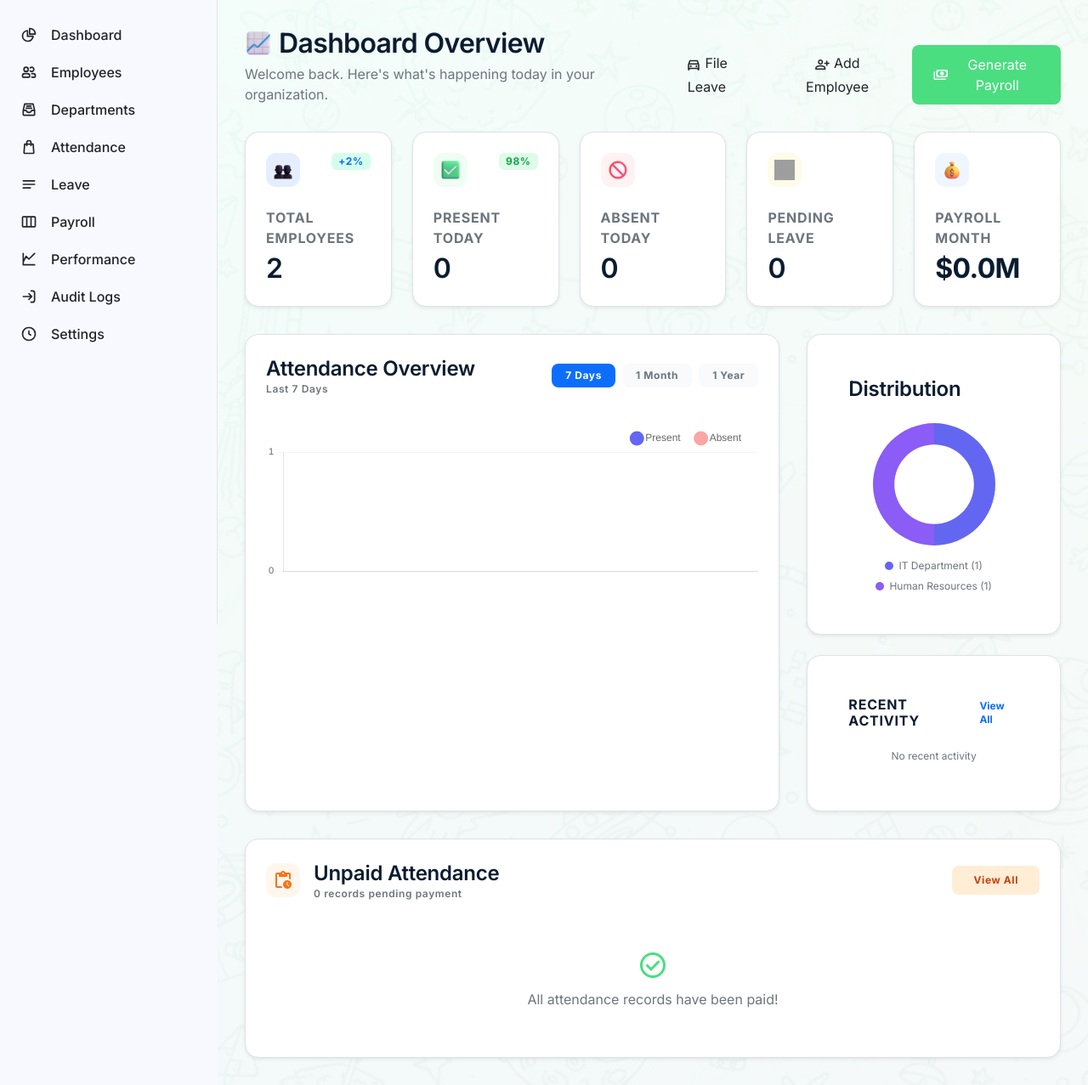
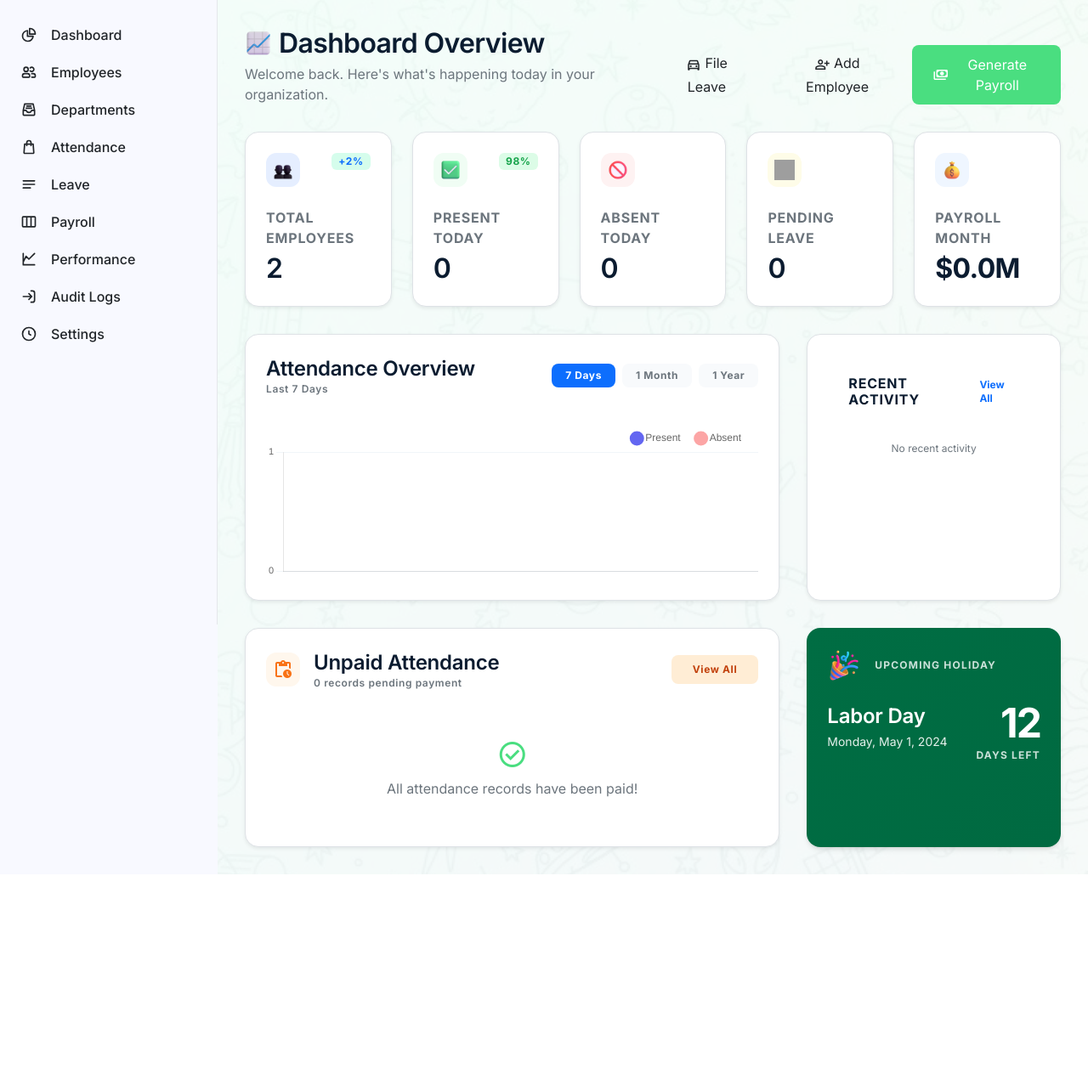
Before and after one commit to JSON26F-DV/HRMS-Core, a PHP site: page /hrms/admin/dashboard in a window 1280 px wide. Shown: the part 65-1342 px from the top of the page at 85% size. After the commit the page ends 1094 px from the top, so only its background shows below. Run offline with PHP 8.4, Linux system fonts and the light colour scheme; a user stored in the database is signed in; data comes from the database, SQL or seed files in the repository; data that the repository does not hold is empty; some libraries are stand-ins or nearby versions; grey boxes are pictures that could not be loaded.

Commit message:
fix: update dashboard layout - Attendance/Recent Activity row, Unpaid/Upcoming Event row

```diff
--- a/pages/admin/dashboard.php
+++ b/pages/admin/dashboard.php
@@ -205,7 +205,7 @@ $unpaidAttendance = $pdo->query("
         </div>
     </div>
 
-    <!-- Attendance Overview Row -->
+    <!-- Attendance Overview & Recent Activity Row -->
     <div class="grid grid-cols-1 lg:grid-cols-3 gap-8">
         <div class="lg:col-span-2 bg-surface-container-lowest p-6 rounded-2xl shadow-sm border border-border-subtle">
             <div class="flex items-center justify-between mb-4">
@@ -223,21 +223,6 @@ $unpaidAttendance = $pdo->query("
                 <canvas id="attendanceChart"></canvas>
             </div>
         </div>
-        <div class="space-y-6">
-            <div class="bg-surface-container-lowest p-5 rounded-2xl shadow-sm border border-border-subtle">
-                <h4 class="font-headline-md text-headline-md mb-4">Distribution</h4>
-                <div class="w-36 h-36 mx-auto">
-                    <canvas id="departmentPieChart"></canvas>
-                </div>
-                <div class="mt-3 flex flex-wrap justify-center gap-2">
-                    <?php foreach ($departmentData as $index => $dept): ?>
-                        <div class="flex items-center gap-1.5">
-                            <span class="w-2.5 h-2.5 rounded-full flex-shrink-0" style="background-color: <?= $deptColors[$index % count($deptColors)] ?>;"></span>
-                            <span class="text-xs text-secondary"><?= h($dept['name']) ?> (<?= $dept['employee_count'] ?>)</span>
-                        </div>
-                    <?php endforeach; ?>
-                </div>
-            </div>
         <div class="bg-surface-container-lowest p-5 rounded-2xl shadow-sm border border-border-subtle">
             <div class="flex items-center justify-between mb-3">
                 <h4 class="font-label-md text-label-md uppercase tracking-wider font-bold">Recent Activity</h4>
@@ -251,18 +236,19 @@ $unpaidAttendance = $pdo->query("
                 <div class="flex-1 min-w-0">
                     <p class="text-xs text-on-surface truncate"><strong><?= h($latestAudit['user_email'] ?? 'System') ?></strong> <?= h($latestAudit['action']) ?></p>
                     <p class="text-xs text-secondary truncate"><?= h($latestAudit['details'] ?? '') ?></p>
+                    <p class="text-xs text-secondary/60 mt-1"><?= date('M d, h:i A', strtotime($latestAudit['created_at'])) ?></p>
                 </div>
             </div>
             <?php else: ?>
-                <div class="text-center text-secondary py-2 text-xs">No recent activity</div>
+            <div class="text-center text-secondary py-4 text-xs">No recent activity</div>
             <?php endif; ?>
         </div>
     </div>
-    </div>
 
-    <!-- View Unpaid Attendance -->
-    <div class="bg-surface-container-lowest p-6 rounded-2xl shadow-sm border border-border-subtle">
-        <div class="flex items-center justify-between mb-6">
+    <!-- Unpaid Attendance & Upcoming Event Row -->
+    <div class="grid grid-cols-1 lg:grid-cols-3 gap-8">
+        <div class="lg:col-span-2 bg-surface-container-lowest p-6 rounded-2xl shadow-sm border border-border-subtle">
+            <div class="flex items-center justify-between mb-4">
                 <div class="flex items-center gap-3">
                     <div class="w-10 h-10 rounded-xl bg-orange-50 flex items-center justify-center">
                         <span class="material-symbols-outlined text-orange-500">pending_actions</span>
@@ -324,6 +310,25 @@ $unpaidAttendance = $pdo->query("
             <p class="text-body-md">All attendance records have been paid!</p>
         </div>
         <?php endif; ?>
+        </div>
+
+        <!-- Upcoming Event -->
+        <div class="bg-gradient-to-br from-primary to-on-primary-container p-6 rounded-2xl shadow-md text-white">
+            <div class="flex items-center gap-3 mb-4">
+                <img src="<?= BASE_URL ?>/public/emojis/party-popper_1f389.png" class="w-10 h-10" alt="present">
+                <span class="text-label-sm uppercase tracking-widest font-bold opacity-80">Upcoming Holiday</span>
+            </div>
+            <div class="flex justify-between items-start">
+                <div>
+                    <h5 class="font-headline-md text-headline-md">Labor Day</h5>
+                    <p class="text-body-sm opacity-90 mt-1">Monday, May 1, 2024</p>
+                </div>
+                <div class="text-right">
+                    <span class="text-display-lg font-display-lg block leading-none">12</span>
+                    <span class="text-label-sm uppercase tracking-widest font-bold opacity-80">Days Left</span>
+                </div>
+            </div>
+        </div>
     </div>
 </div>
 
```
Lines whose indentation alone changed are shown as unchanged.
